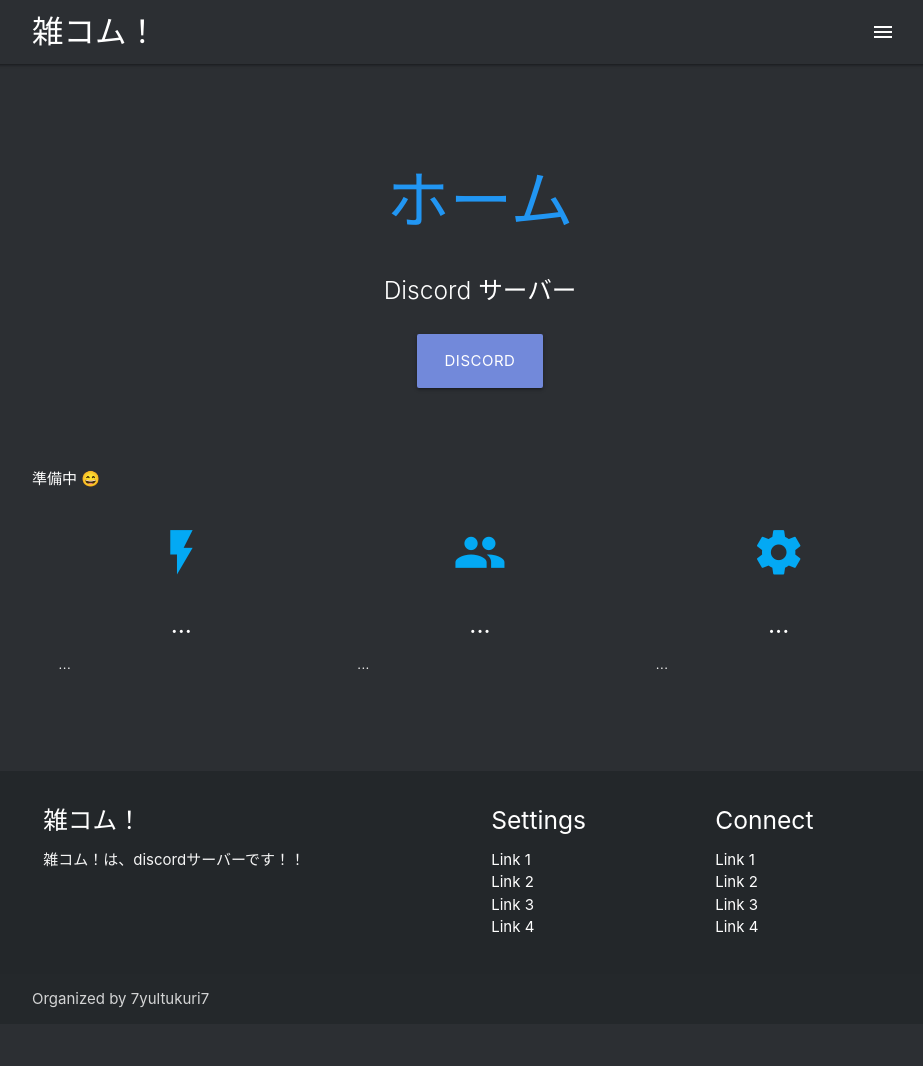
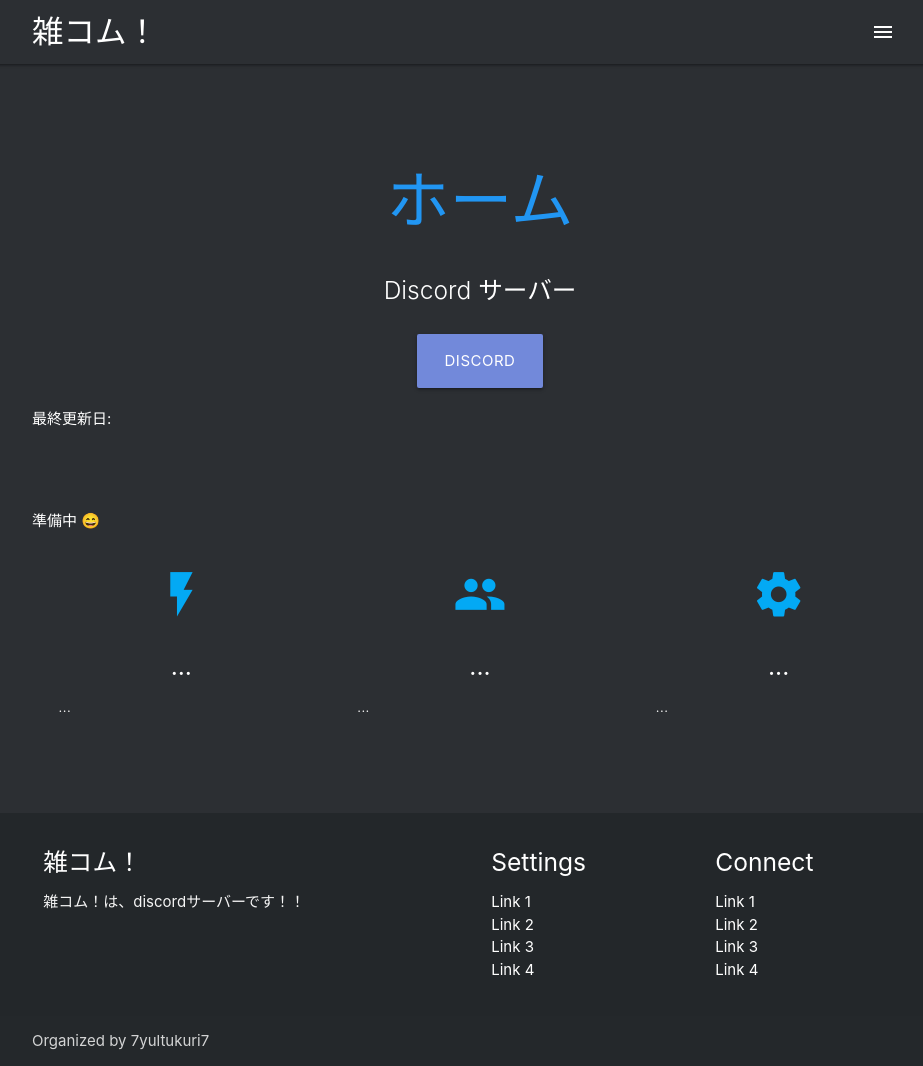
Before and after one commit to zatsukomu/zatsukomu-website-v1, a Jekyll site: the page built from docs/pages/index.html, in a window 1280 px wide. Shown: the whole page, without its empty margins (160-1083 px from the left). Built offline with Jekyll 4.4.1, drawn with Linux system fonts in a browser that asks for light colours; nearby versions of some CDN libraries; emoji names are drawn with the system emoji font; before the commit the page ends 1024 px from its top, so only the background shows below that.

Commit message:
Update default.html

```diff
--- a/docs/_layouts/default.html
+++ b/docs/_layouts/default.html
@@ -18,6 +18,23 @@
       <div class="row center">
         <a href="{{ site.discord_invite }}" id="discord-button" class="btn-large waves-effect discord blue">Discord</a>
       </div>
+      <div class="row center">
+
+         <div class="left">最終更新日: {{ page.date | date: "%F" }}</div>
+          <div class="right">
+            {% if page.tags.size > 0 %}
+            <i class="fas fa-fw fa-tag"></i>
+            {% for cat in page.tags %}
+            {{ cat }}{% if forloop.last == false %}, {% endif %} {% else %}
+            <span>{{ cat | capitalize }}</span>{% if forloop.last == false %}, {% endif %} {% endfor %} {% endif %}
+            {% if page.categories.size > 0 %}
+            <i class="fas fa-fw fa-sticky-note"></i>
+            {% for cat in page.categories %}
+            {{ cat }}{% if forloop.last == false %}, {% endif %} {% else %}
+            <span>{{ cat | capitalize }}</span>{% if forloop.last == false %}, {% endif %} {% endfor %} {% endif %}
+          </div>
+
+      </div>
       <br><br>
 
     </div>
```
